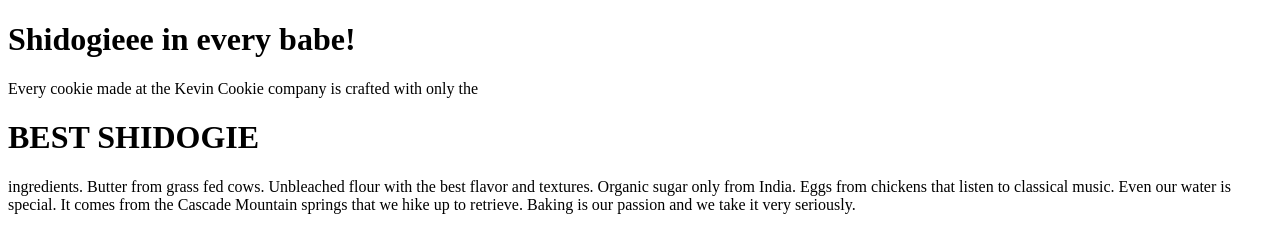
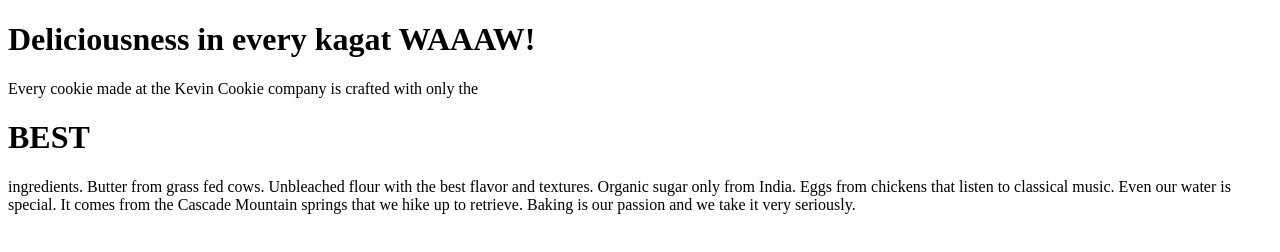
Before and after one commit to JoshuaFrias-21/FirstGithub, a plain HTML site: page index.htm in a window 1280 px wide. Drawn offline with Linux system fonts and the light colour scheme.

Commit message:
changed para safe

```diff
--- a/index.htm
+++ b/index.htm
@@ -2,8 +2,8 @@
 <html>
 <body>
 
-<h1>Shidogieee in every babe!</h1>
-<p>Every cookie made at the Kevin Cookie company is crafted with only the <h1>BEST SHIDOGIE</h1> ingredients. Butter from grass fed cows. Unbleached flour with the best flavor and textures. Organic sugar only from India. Eggs from chickens that listen to classical music. Even our water is special. It comes from the Cascade Mountain springs that we hike up to retrieve. Baking is our passion and we take it very seriously.</p>
+<h1>Deliciousness in every kagat WAAAW!</h1>
+<p>Every cookie made at the Kevin Cookie company is crafted with only the <h1>BEST</h1> ingredients. Butter from grass fed cows. Unbleached flour with the best flavor and textures. Organic sugar only from India. Eggs from chickens that listen to classical music. Even our water is special. It comes from the Cascade Mountain springs that we hike up to retrieve. Baking is our passion and we take it very seriously.</p>
 
 </body>
 </html>
```
